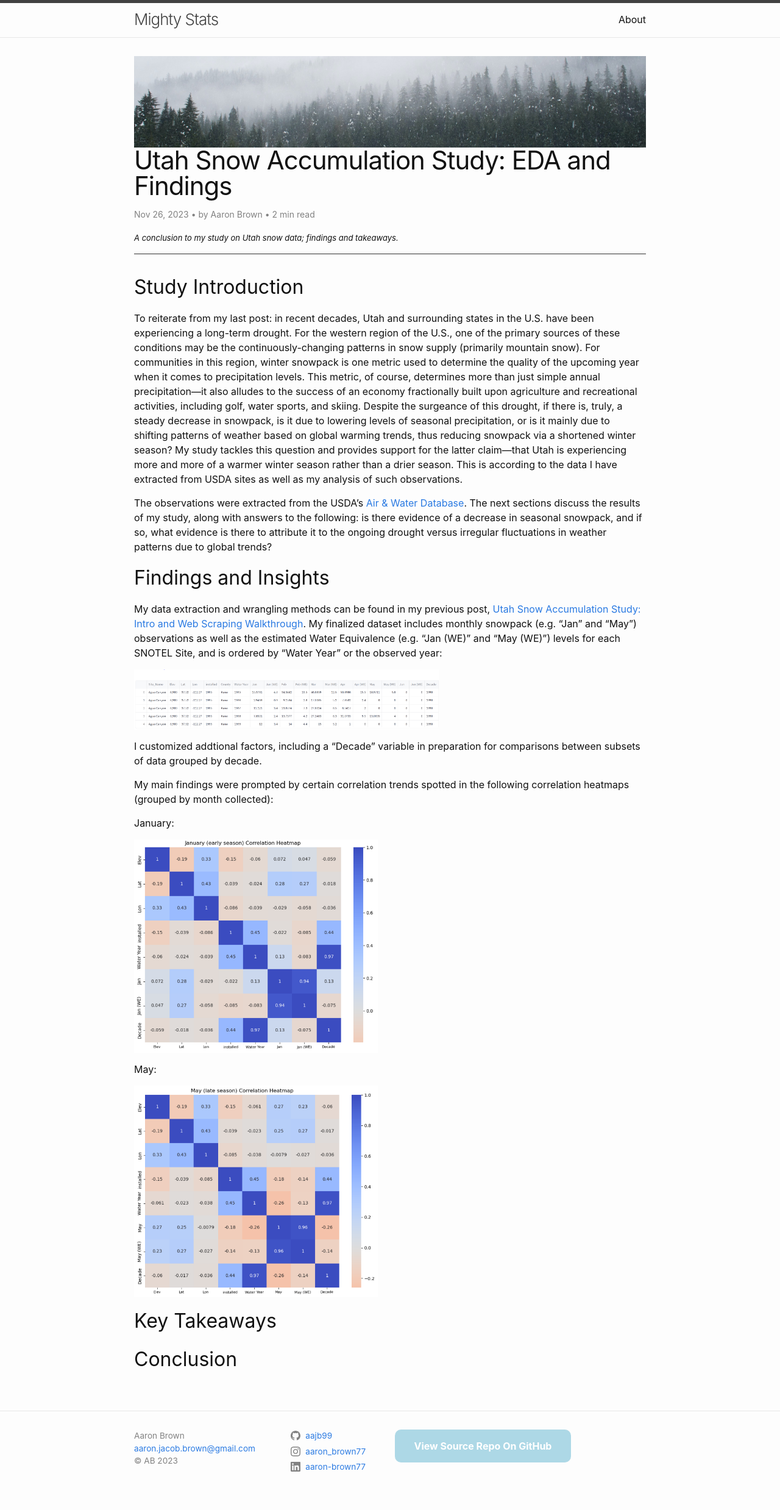
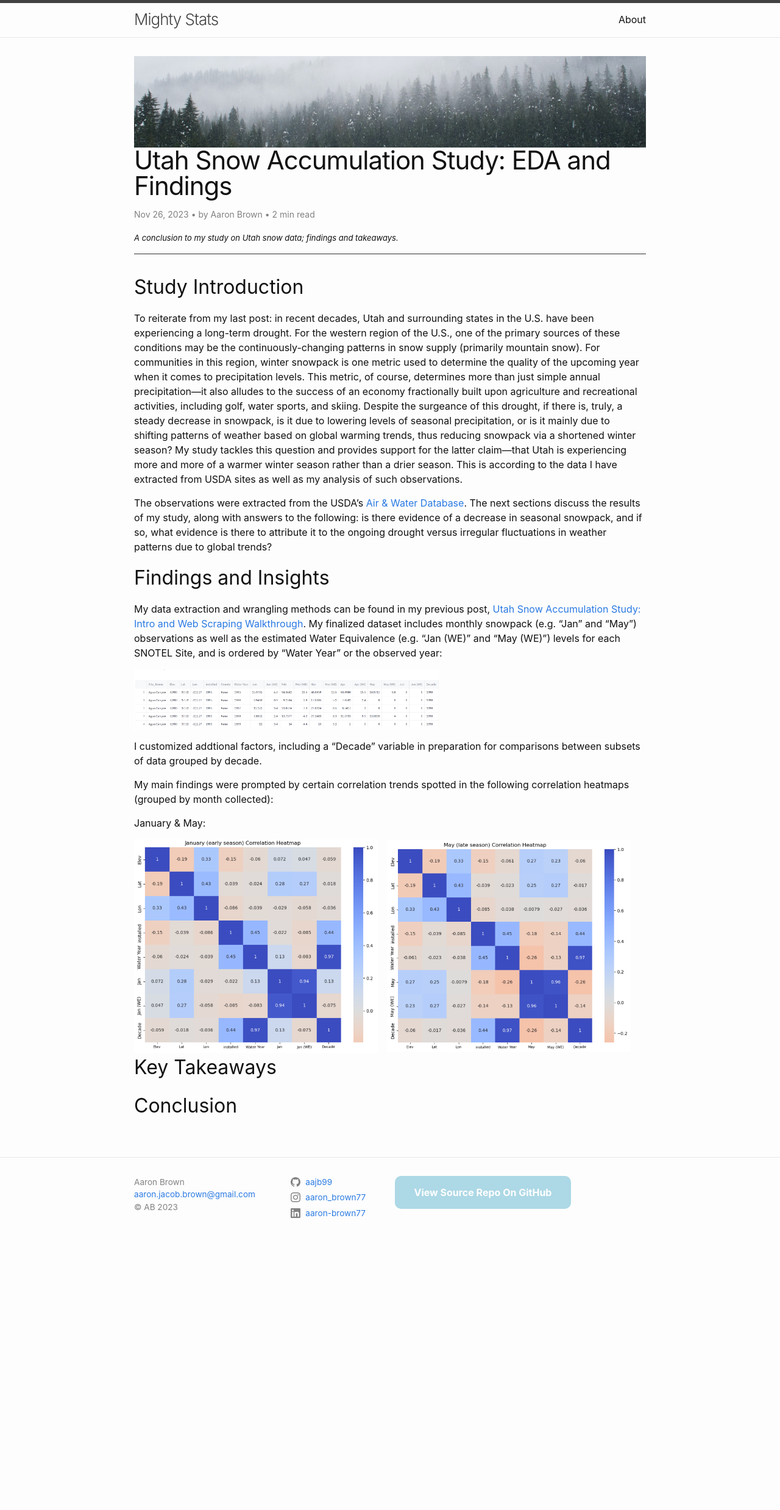
Before and after one commit to aajb99/aajb99.github.io, a Jekyll site: the page built from _posts/2023-11-26-proj-p2.md, in a window 1280 px wide. Shown: the whole page at 61% size. Built offline with Jekyll 4.4.1, drawn with Linux system fonts in a browser that asks for light colours; comment, search, counter and statistics services are not loaded; after the commit the page ends 2060 px from its top, so only the background shows below that.

Commit message:
Corr heatmap layout changes

```diff
--- a/_posts/2023-11-26-proj-p2.md
+++ b/_posts/2023-11-26-proj-p2.md
@@ -23,13 +23,33 @@ I customized addtional factors, including a "Decade" variable in preparation for
 
 My main findings were prompted by certain correlation trends spotted in the following correlation heatmaps (grouped by month collected):
 
-January:
+January & May:
+<html lang="en">
+<head>
+    <meta charset="UTF-8">
+    <meta name="viewport" content="width=device-width, initial-scale=1.0">
+    <style>
+        .image-container {
+            display: inline-block; /* or use "flex" for a flexible layout */
+            margin-right: 10px; /* Optional margin between images */
+        }
 
-<img src="{{site.url}}/{{site.baseurl}}/assets/images/snowcorr1.png" alt="" style="width:400px;"/>
-
-May:
-
-<img src="{{site.url}}/{{site.baseurl}}/assets/images/snowcorr2.png" alt="" style="width:400px;"/>
+        img {
+            width: 400px; /* Set the width of your images */
+            height: auto; /* Maintain aspect ratio */
+        }
+    </style>
+    <title>Side-by-Side Images</title>
+</head>
+<body>
+    <div class='image-container'>
+        <img src="{{site.url}}/{{site.baseurl}}/assets/images/snowcorr1.png" alt="" style="width:400px;"/>
+    </div>
+    <div class='image-container'>
+        <img src="{{site.url}}/{{site.baseurl}}/assets/images/snowcorr2.png" alt="" style="width:400px;"/>
+    </div>
+</body>
+</html>
 
 ## Key Takeaways
 
```
